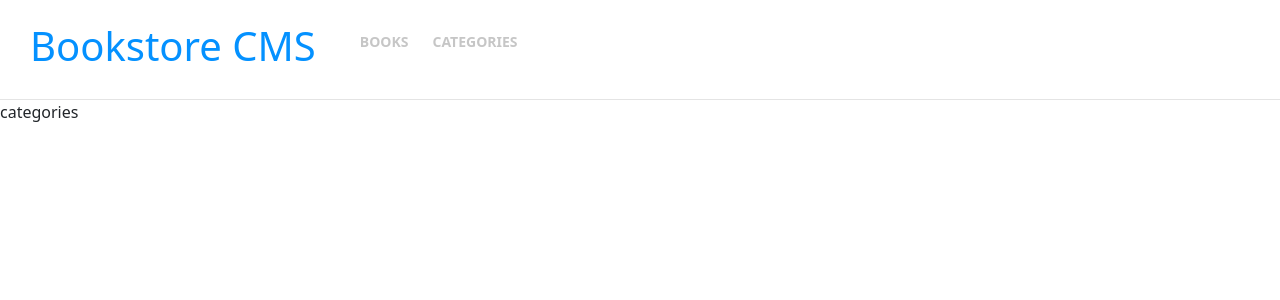
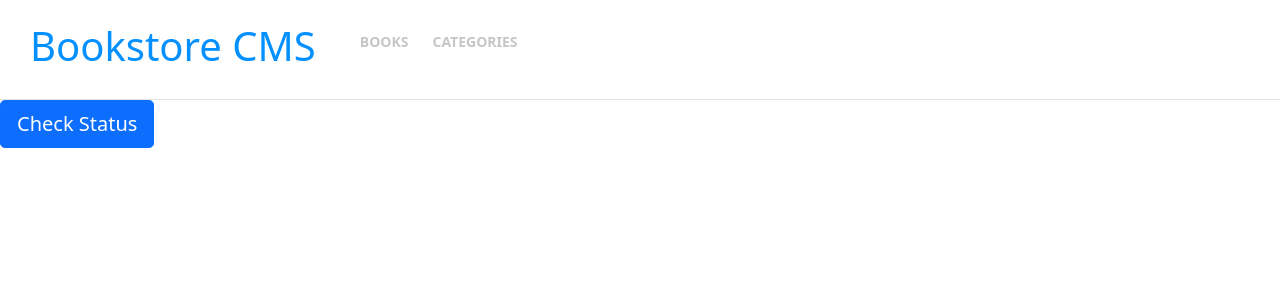
Before and after one commit to HamzaAnwar1998/bookstore-react, a React (Create React App) app: page /categories in a window 1280 px wide. Shown: the top 300 px of the page. Built offline with nearby package versions, Linux system fonts and the light colour scheme; some icons are missing.

Commit message:
add status btn in categories

```diff
--- a/src/components/Categories.js
+++ b/src/components/Categories.js
@@ -4,7 +4,7 @@
 const Categories = () => (
   <div className="wrapper">
     <Navbar />
-    categories
+    <button type="button" className="btn btn-primary btn-lg">Check Status</button>
   </div>
 );
 
```
